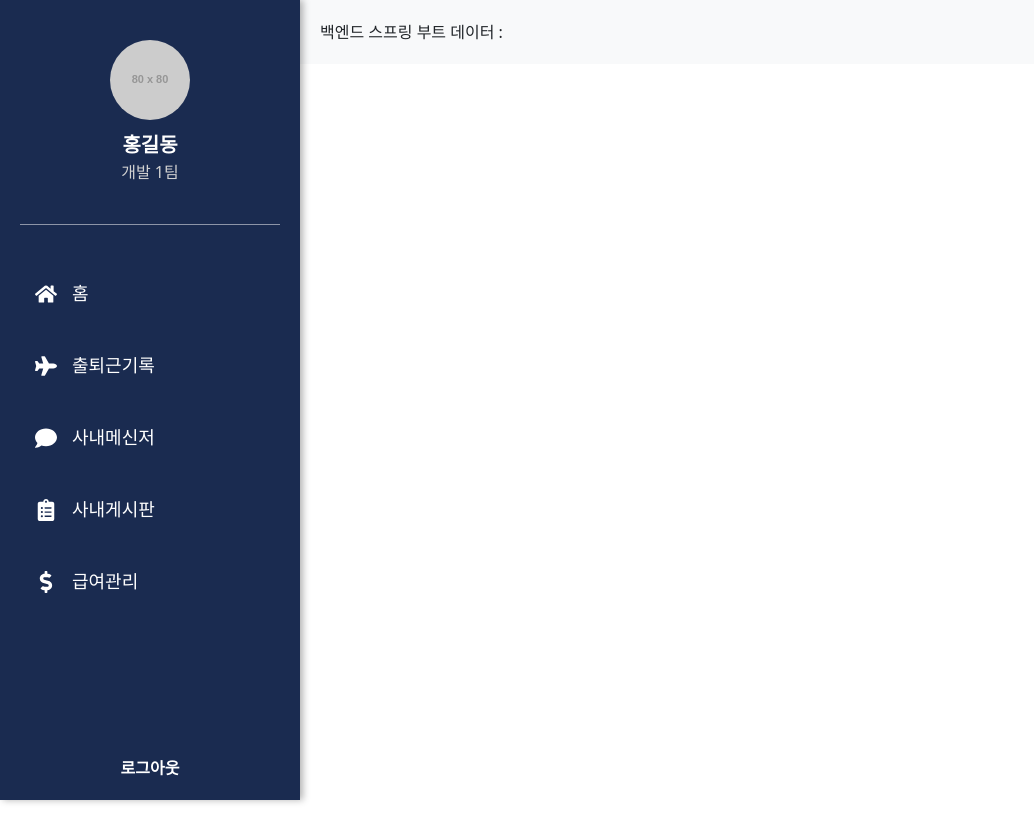
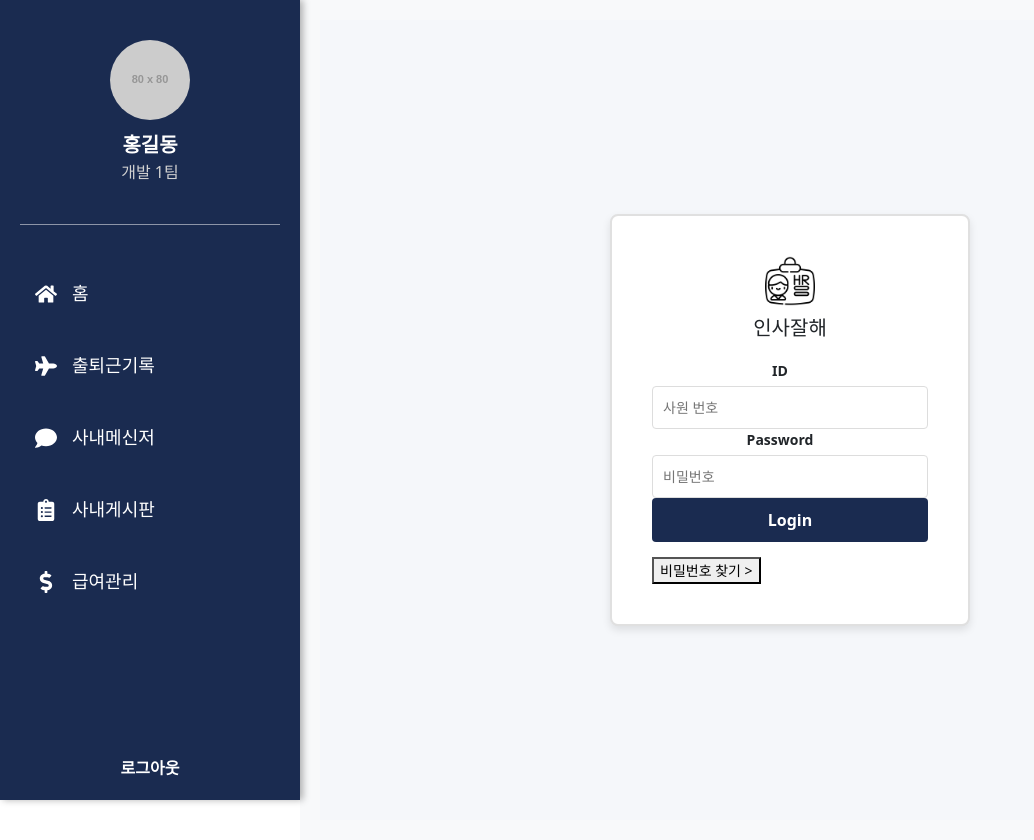
Before and after one commit to wook219/hr-handlers-FE, a React (Create React App) app: page /login in a window 1280 px wide. Shown: the whole page, without its empty margins (0-1034 px from the left). Before the commit the page ends 800 px from the top, so only its background shows below. Built offline with nearby package versions, Linux system fonts and the light colour scheme; no server answers.

Commit message:
feat: 로그인 시 로컬스토리지에 access token 전달

```diff
--- a/src/App.js
+++ b/src/App.js
@@ -1,5 +1,3 @@
-import React, { useEffect, useState } from 'react';
-import axios from 'axios';
 import './App.css'; // App.js에 스타일 적용
 import AppRouter from './router/Router';
 import Sidebar from "./components/Sidebar/Sidebar";
@@ -8,20 +6,11 @@ import { UserProvider } from "./context/UserContext";
 
 
 function App() {
-  const [hidata, setHello] = useState('')
-
-  useEffect(() => {
-    axios.get('/api/hello')
-      .then(response => setHello(response.data))
-      .catch(error => console.log(error))
-  }, []);
-
   return (
     <UserProvider>
       <div className="app">
         <Sidebar />
         <div className="content">
-          백엔드 스프링 부트 데이터 : {hidata}
           <AppRouter />
         </div>
       </div>
--- /dev/null
+++ b/src/api/employee/index.js
@@ -0,0 +1,24 @@
+import axios from "axios";
+
+export const loginAPI = async (empNo, password) => {
+  try {
+    // 로그인 API 호출
+    const response = await axios.post("http://localhost:8080/login", { empNo, password });
+
+    // 헤더에서 토큰 추출
+    const token = response.headers["authorization"]?.replace("Bearer ", "");
+
+    if (!token) {
+      throw new Error("헤더에서 JWT 토큰을 가져올 수 없습니다.");
+    }
+
+    console.log("로그인 성공: JWT 토큰 저장 완료", token);
+
+    // 토큰 반환
+    return token;
+  } catch (error) {
+    // 오류 처리
+    console.error("로그인 API 오류:", error.response?.data || error.message);
+    throw error;
+  }
+};
--- /dev/null
+++ b/src/pages/Employee/FindPassword.css
@@ -0,0 +1,86 @@
+/* 모달 오버레이 */
+.findpassword-modal-overlay {
+    position: fixed;
+    top: 0;
+    left: 0;
+    right: 0;
+    bottom: 0;
+    background: rgba(0, 0, 0, 0.5);
+    display: flex;
+    justify-content: center;
+    align-items: center;
+    z-index: 1000;
+  }
+
+  /* 모달 컨텐츠 */
+  .findpassword-modal-content {
+    background: white;
+    border-radius: 10px;
+    padding: 20px;
+    width: 400px;
+    max-width: 90%;
+    text-align: center;
+    position: relative;
+  }
+
+  /* 닫기 버튼 */
+  .findpassword-close-button {
+    position: absolute;
+    top: 10px;
+    right: 10px;
+    background: none;
+    border: none;
+    font-size: 20px;
+    cursor: pointer;
+  }
+
+  /* 폼 그룹 */
+  .findpassword-form-group {
+    margin-bottom: 15px;
+  }
+
+  /* 레이블 */
+  .findpassword-label {
+    display: block;
+    margin-bottom: 5px;
+    font-weight: bold;
+  }
+
+  /* 입력 필드 */
+  .findpassword-input {
+    width: 100%;
+    padding: 10px;
+    margin-top: 5px;
+    border: 1px solid #ddd;
+    border-radius: 5px;
+  }
+
+  /* 확인 버튼 */
+  .findpassword-submit-button {
+    background-color: #007bff;
+    color: white;
+    border: none;
+    padding: 10px 20px;
+    cursor: pointer;
+    border-radius: 5px;
+    font-size: 16px;
+  }
+
+  .findpassword-submit-button:hover {
+    background-color: #0056b3;
+  }
+
+  /* 비밀번호 찾기 링크 */
+  .findpassword-find-password {
+    display: block;
+    text-align: right;
+    font-size: 14px;
+    color: #007bff;
+    text-decoration: none;
+    margin-top: 10px;
+  }
+
+  .findpassword-find-password:hover {
+    text-decoration: underline;
+    color: #0056b3;
+  }
--- /dev/null
+++ b/src/pages/Employee/FindPassword.js
@@ -0,0 +1,45 @@
+import React from "react";
+import "./FindPassword.css";
+
+const PasswordResetModal = ({ isOpen, onClose }) => {
+  if (!isOpen) return null;
+
+  return (
+    <div className="findpassword-modal-overlay">
+      <div className="findpassword-modal-content">
+        <button className="findpassword-close-button" onClick={onClose}>
+          &times;
+        </button>
+        <h2>비밀번호 찾기</h2>
+        <p>입력하신 이메일로 임시 비밀번호가 전송됩니다.</p>
+        <form>
+          <div className="findpassword-form-group">
+            <label htmlFor="empNo" className="findpassword-label">사원번호</label>
+            <input
+              type="text"
+              id="empNo"
+              className="findpassword-input"
+              placeholder="사원번호 입력"
+              required
+            />
+          </div>
+          <div className="findpassword-form-group">
+            <label htmlFor="email" className="findpassword-label">이메일</label>
+            <input
+              type="email"
+              id="email"
+              className="findpassword-input"
+              placeholder="이메일 입력"
+              required
+            />
+          </div>
+          <button type="submit" className="findpassword-submit-button">
+            확인
+          </button>
+        </form>
+      </div>
+    </div>
+  );
+};
+
+export default PasswordResetModal;
--- /dev/null
+++ b/src/pages/Employee/Login.css
@@ -0,0 +1,87 @@
+/* 로그인 페이지 스타일 */
+  .login-container {
+    display: flex;
+    justify-content: center;
+    align-items: center;
+    height: 100vh;
+    background-color: #f5f7fa;
+  }
+
+  .login-box {
+    background: #ffffff;
+    border: 2px solid #e0e0e0;
+    border-radius: 8px;
+    padding: 40px;
+    width: 360px;
+    text-align: center;
+    box-shadow: 0px 4px 8px rgba(0, 0, 0, 0.1);
+  }
+
+  .login-logo {
+    margin-bottom: 20px;
+  }
+
+  .login-image-logo{
+    height: 50px;
+    margin-bottom: 10px;
+  }
+
+  .login-form {
+    margin-top: 20px;
+  }
+
+  .login-form-group {
+    margin-bottom: 15px;
+    text-align: left;
+  }
+
+  .login-label {
+    font-size: 14px;
+    font-weight: bold;
+    display: block;
+    margin-bottom: 5px;
+    margin-right: 20px;
+  }
+
+  .login-input {
+    width: 100%;
+    padding: 10px;
+    border: 1px solid #ddd;
+    border-radius: 4px;
+    font-size: 14px;
+    box-sizing: border-box;
+  }
+
+  .login-input:focus {
+    outline: none;
+    border-color: #4a90e2;
+  }
+
+  .login-button {
+    background-color: #1a2b50;
+    color: #ffffff;
+    border: none;
+    padding: 10px 15px;
+    border-radius: 4px;
+    width: 100%;
+    cursor: pointer;
+    font-size: 16px;
+    font-weight: bold;
+  }
+
+  .login-button:hover {
+    background-color: #1a2f6d;
+  }
+
+  .find-password {
+    margin-right: 100;
+    display: block;
+    margin-top: 15px;
+    font-size: 14px;
+    color: black;
+    text-decoration: none;
+  }
+
+  .find-password:hover {
+    text-decoration: underline;
+  }
--- /dev/null
+++ b/src/pages/Employee/Login.js
@@ -0,0 +1,87 @@
+import React, { useState } from "react";
+import { useNavigate } from "react-router-dom";
+import { loginAPI } from "../../api/employee/index";
+import FindPassword from "./FindPassword";
+import "./Login.css";
+
+const Login = () => {
+  const [empNo, setEmpNo] = useState("");
+  const [password, setPassword] = useState("");
+  const [isModalOpen, setModalOpen] = useState(false);
+  const navigate = useNavigate();
+
+  const handleLogin = async (e) => {
+    e.preventDefault();
+
+    if (!empNo.trim()) {
+      alert("사원 번호를 입력해주세요.");
+      return;
+    }
+    if (!password.trim()) {
+      alert("비밀번호를 입력해주세요.");
+      return;
+    }
+
+    try {
+      const token = await loginAPI(empNo, password);
+      localStorage.setItem("access_token", token);
+      alert(`${empNo}님 환영합니다.`);
+      navigate("/");
+    } catch (error) {
+      console.error("로그인 실패:", error);
+      alert(error.response?.data?.message || "아이디 또는 비밀번호를 잘못 입력했습니다.");
+    }
+  };
+
+  return (
+    <div className="login-container">
+      <div className="login-box">
+        <div className="login-logo">
+          <img
+            src="/Eployee/free-icon-hr-9227651.png"
+            alt="Logo"
+            className="login-image-logo"
+          />
+          <h5>인사잘해</h5>
+        </div>
+        <form className="login-form" onSubmit={handleLogin}>
+          <div className="form-group">
+            <label htmlFor="empNo" className="login-label">ID</label>
+            <input
+              type="text"
+              id="empNo"
+              placeholder="사원 번호"
+              className="login-input"
+              value={empNo}
+              onChange={(e) => setEmpNo(e.target.value)}
+              required
+            />
+          </div>
+          <div className="form-group">
+            <label htmlFor="password" className="login-label">Password</label>
+            <input
+              type="password"
+              id="password"
+              placeholder="비밀번호"
+              className="login-input"
+              value={password}
+              onChange={(e) => setPassword(e.target.value)}
+              required
+            />
+          </div>
+          <button type="submit" className="login-button">
+            Login
+          </button>
+        </form>
+        <button className="find-password" onClick={() => setModalOpen(true)}>
+          비밀번호 찾기 &gt;
+        </button>
+      </div>
+
+      {/* 모달 컴포넌트 */}
+      <FindPassword isOpen={isModalOpen} onClose={() => setModalOpen(false)} />
+    </div>
+  );
+};
+
+export default Login;
--- a/src/router/Router.js
+++ b/src/router/Router.js
@@ -6,6 +6,7 @@ import PostListPage from '../pages/Post/PostListPage'; // 게시글 목록 페
 import PostDetailPage from '../pages/Post/PostDetailPage'; // 게시글 상세 페이지
 import ChatRoomList from '../pages/Chat/ChatRoomList'; // 채팅방 목록
 import TodoPage from '../pages/Todo/TodoPage';
+import Login from '../pages/Employee/Login'; // 로그인 페이지
 
 // 공통 레이아웃이 필요한 라우트 라면 조건 처리
 function AppRouter() {
@@ -17,6 +18,7 @@ function AppRouter() {
       <Route path="/post/:postId" element={<PostDetailPage />} />
       <Route path="/chatroom" element={<ChatRoomList />} />
       <Route path="/todo" element = { <TodoPage /> } />
+      <Route path="/login" element={<Login />} />
     </Routes>
   );
 }
```
Also changed, not shown: public/Eployee/free-icon-hr-9227651.png (added), src/pages/Employee/MyPage.css (added), src/pages/Employee/MyPage.js (added), src/utils/HiddenUtils.js (added), 1 other file (tests, documents, lock files or other folders).
